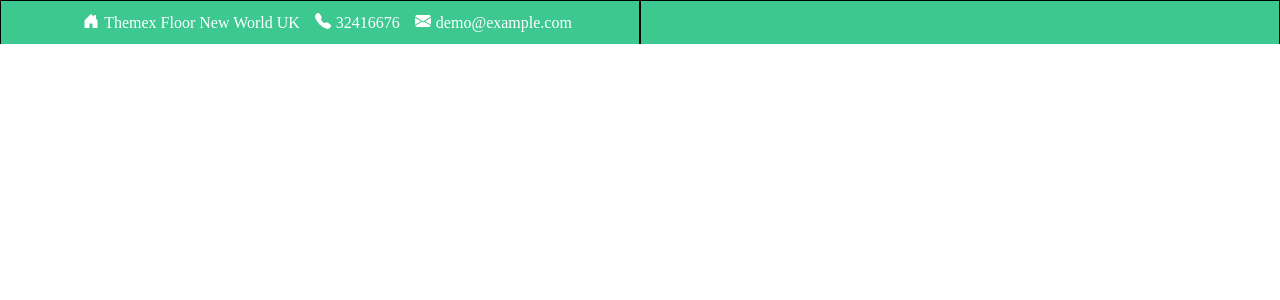
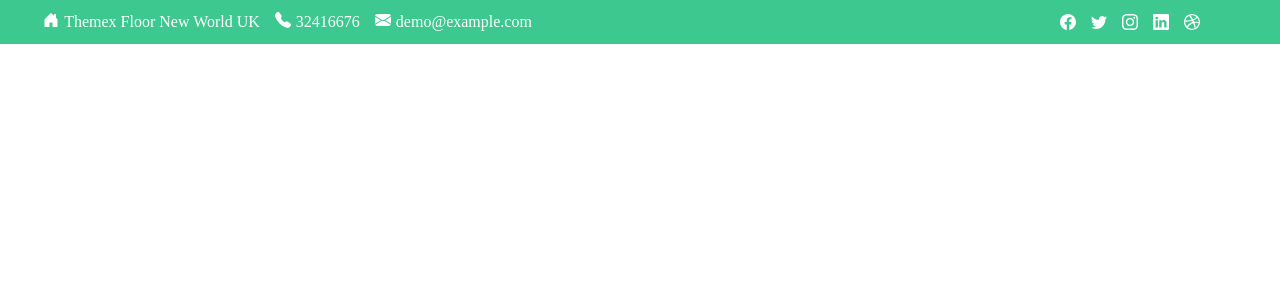
Before and after one commit to cniescola/quinta1300, a PHP site: page / in a window 1280 px wide. Shown: the top 300 px of the page. Run offline with PHP 8.4, Linux system fonts and the light colour scheme.

Commit message:
site final incrementando

```diff
--- a/final/index.html
+++ b/final/index.html
@@ -9,7 +9,8 @@
 <body>
 
 <header>
-    <div id="verde">
+    <nav>
+        <div id="verde">
         <div id="esquerda">
             <div>
                 <div class="icons"><img src="img/house-door-fill.svg"></div>
@@ -26,8 +27,17 @@
 
 
         </div>
-        <div id="direita"></div>
+        <div id="direita">
+            <div>
+                <div class="icons2"><img src="img/facebook.svg"></div>
+                <div class="icons2"><img src="img/twitter.svg" alt=""></div>
+                <div class="icons2"><img src="img/instagram.svg" alt=""></div>
+                <div class="icons2"><img src="img/linkedin.svg" alt=""></div>
+                <div class="icons2"><img src="img/dribbble.svg" alt=""></div>
+            </div>
+        </div>
     </div>
+    </nav>
 </header>
 
 
--- a/final/style.css
+++ b/final/style.css
@@ -17,6 +17,11 @@ header{
     flex-direction: column;
 }
 
+nav{
+    height: 100%;
+    width: 100%;
+}
+
 #verde{
     height:29%;
     width: 100%;
@@ -29,7 +34,6 @@ header{
 #verde #esquerda{
     width: 50%;
     height: 100%;
-    border: solid 1px black;
     display: flex;
     flex-direction: row;
     align-items: center;
@@ -39,7 +43,6 @@ header{
 #verde #direita{
     width: 50%;
     height: 100%;
-    border: solid 1px black;
 }
 
 header #verde #esquerda > div{
@@ -60,3 +63,36 @@ header #verde #esquerda > div{
 .txt{
     color: white;
 }
+
+#direita{
+    display: flex;
+    flex-direction: row;
+    justify-content: end;
+    align-items: center;
+    padding: 0 80px;
+}
+
+#direita > div{
+    display: flex;
+    flex-direction: row;
+    justify-content: center;
+    align-items: center;
+}
+
+#direita > div .icons2{
+    display: flex;
+    flex-direction: row;
+    justify-content: end;
+    align-items: center;
+}
+
+.icons2 img{
+    filter: invert();
+    margin-left: 15px;
+    cursor: pointer;
+    transition: 0.2s;
+}
+
+.icons2 img:hover{
+    filter: none;
+}
```
Also changed, not shown: final/img/dribbble.svg (added), final/img/facebook.svg (added), final/img/instagram.svg (added), final/img/linkedin.svg (added), final/img/twitter.svg (added).
